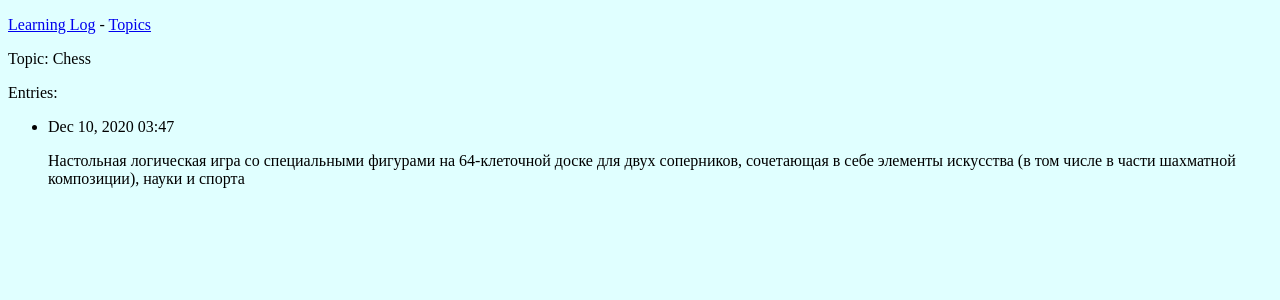
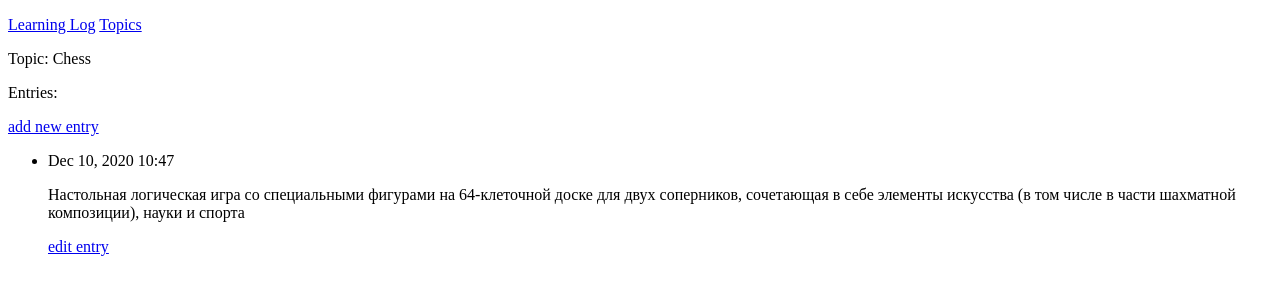
Before and after one commit to KiberPaulMan/LearningLog, a Django app: page /topics/1/ in a window 1280 px wide. Shown: the top 300 px of the page. Run offline with Django 3.2, Linux system fonts and the light colour scheme; data comes from the database, SQL or seed files in the repository; both versions use the stored data as it was after the commit.

Commit message:
Create page for added and edit topics

```diff
--- a/LL_env/pyvenv.cfg
+++ b/LL_env/pyvenv.cfg
@@ -1,3 +1,3 @@
-home = C:\Users\putin\AppData\Local\Programs\Python\Python39
+home = C:\Users\putincev\AppData\Local\Programs\Python\Python39
 include-system-site-packages = false
 version = 3.9.0
--- a/learning_log/settings.py
+++ b/learning_log/settings.py
@@ -11,6 +11,7 @@ https://docs.djangoproject.com/en/3.1/ref/settings/
 """
 
 from pathlib import Path
+
 
 # Build paths inside the project like this: BASE_DIR / 'subdir'.
 BASE_DIR = Path(__file__).resolve().parent.parent
@@ -107,7 +108,7 @@ AUTH_PASSWORD_VALIDATORS = [
 
 LANGUAGE_CODE = 'en-us'
 
-TIME_ZONE = 'UTC'
+TIME_ZONE = 'Asia/Barnaul'
 
 USE_I18N = True
 
--- a/learning_logs/templates/learning_logs/base.html
+++ b/learning_logs/templates/learning_logs/base.html
@@ -4,12 +4,11 @@
     <meta charset="UTF-8">
     <title>Title</title>
 </head>
-<body style="background: lightcyan">
+<body>
     <p>
-        <a href="{% url 'index' %}">Learning Log</a> -
+        <a href="{% url 'index' %}">Learning Log</a>
         <a href="{% url 'topics' %}">Topics</a>
     </p>
-    {% block content %}
-    {% endblock content %}
+    {% block content %}{% endblock content %}
 </body>
 </html>
--- a/learning_logs/templates/learning_logs/topic.html
+++ b/learning_logs/templates/learning_logs/topic.html
@@ -1,12 +1,20 @@
 {% extends 'learning_logs/base.html' %}
+
 {% block content %}
+
     <p>Topic: {{ topic }}</p>
     <p>Entries:</p>
+        <p>
+            <a href="{% url 'new_entry' topic.id %}">add new entry</a>
+        </p>
     <ul>
     {% for entry in entries %}
         <li>
             <p>{{ entry.date_added|date:'M d, Y H:i' }}</p>
             <p>{{ entry.text|linebreaks }}</p>
+            <p>
+                <a href="{% url 'edit_entry' entry.id %}">edit entry</a>
+            </p>
         </li>
     {% empty %}
         <li>
@@ -14,4 +22,5 @@
         </li>
     {% endfor %}
     </ul>
+
 {% endblock content %}
--- a/learning_logs/templates/learning_logs/topics.html
+++ b/learning_logs/templates/learning_logs/topics.html
@@ -10,4 +10,5 @@
                 <li>No topics have been added yet.</li>
             {% endfor %}
         </ul>
+        <a href="{% url 'new_topic' %}">Add a new topic:</a>
     {% endblock content %}
--- a/learning_logs/urls.py
+++ b/learning_logs/urls.py
@@ -8,5 +8,11 @@ urlpatterns = [
     url(r'^$', views.index, name='index'),
     url(r'^topics/$', views.topics, name='topics'),
     # Страница с подробной информацией по отдельной теме
-    url(r'^topics/(?P<topic_id>\d+)/$', views.topic, name='topic')
+    url(r'^topics/(?P<topic_id>\d+)/$', views.topic, name='topic'),
+    # Страница для добавления новой темы
+    url(r'^new_topic/$', views.new_topic, name='new_topic'),
+    # Страница для создания записи для новой темы
+    url(r'^new_entry/(?P<topic_id>\d+)/$', views.new_entry, name='new_entry'),
+    # Страница для редактирования записи темы
+    url(r'^edit_entry/(?P<entry_id>\d+)/$', views.edit_entry, name='edit_entry'),
 ]
--- a/learning_logs/views.py
+++ b/learning_logs/views.py
@@ -1,5 +1,12 @@
 from django.shortcuts import render
-from .models import Topic
+
+from django.http import HttpResponseRedirect
+from django.urls import reverse
+
+from .models import Topic, Entry
+from .forms import TopicForm, EntryForm
+
+
 # Create your views here.
 
 
@@ -20,3 +27,58 @@ def topic(request, topic_id):
     entries = obj_topic.entry_set.order_by('-date_added')
     context = {'topic': obj_topic, 'entries': entries}
     return render(request, 'learning_logs/topic.html', context)
+
+
+def new_topic(request):
+    """Определяет новую тему"""
+    if request.method != 'POST':
+        # Данные не отправлялись, создается пустная форма
+        form = TopicForm()
+    else:
+        # Отправлены данные POST, обработать данные
+        form = TopicForm(request.POST)
+        if form.is_valid():
+            form.save()
+            return HttpResponseRedirect(reverse('topics'))
+
+    context = {'form': form}
+    return render(request, 'learning_logs/new_topic.html', context)
+
+
+def new_entry(request, topic_id):
+    """Добавляет новую запись по конкретной теме"""
+    topic_obj = Topic.objects.get(id=topic_id)
+
+    if request.method != 'POST':
+        # Данные не отправлялись, создается пустная форма
+        form = EntryForm()
+    else:
+        # Отправлены данные POST, обработать данные
+        form = EntryForm(data=request.POST)
+        if form.is_valid():
+            new_entry_obj = form.save(commit=False)
+            new_entry_obj.topic = topic_obj
+            new_entry_obj.save()
+            return HttpResponseRedirect(reverse('topic', args=[topic_id]))
+
+    context = {'topic': topic_obj, 'form': form}
+    return render(request, 'learning_logs/new_entry.html', context)
+
+
+def edit_entry(request, entry_id):
+    """Редактирует существующую запись"""
+    entry = Entry.objects.get(id=entry_id)
+    topic_obj = entry.topic
+
+    if request.method != 'POST':
+        # Исходный запрос; форма заполняется данными текущей записи.
+        form = EntryForm(instance=entry)
+    else:
+        # Отправка данных POST; обработать данные.
+        form = EntryForm(instance=entry, data=request.POST)
+        if form.is_valid():
+            form.save()
+            return HttpResponseRedirect(reverse('topic', args=[topic_obj.id]))
+
+    context = {'entry': entry, 'topic': topic_obj, 'form': form}
+    return render(request, 'learning_logs/edit_entry.html', context)
```
Also changed, not shown: learning_logs/forms.py (added, +17 -0 lines), learning_logs/templates/learning_logs/edit_entry.html (added, +15 -0 lines), learning_logs/templates/learning_logs/index.html (+0 -15 lines), learning_logs/templates/learning_logs/new_entry.html (added, +14 -0 lines), learning_logs/templates/learning_logs/new_topic.html (added, +12 -0 lines), db.sqlite3. Lines whose indentation alone changed are shown as unchanged.
